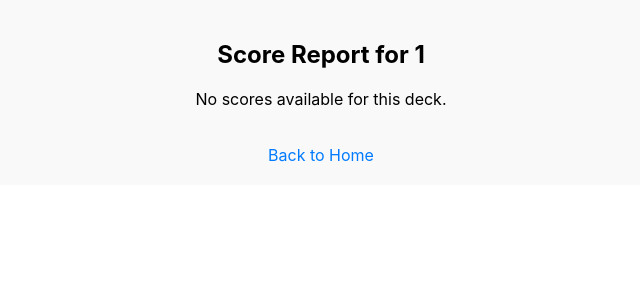
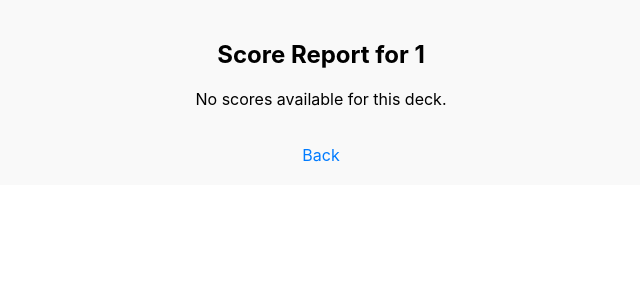
Before and after one commit to AceCanacan/NewLearn, a React (Create React App) app in the folder my-app/: page /score-report/1 in a window 1280 px wide. Shown: the top 300 px of the page, without its empty margins (319-959 px from the left). Built offline with nearby package versions, Linux system fonts and the light colour scheme.

Commit message:
some edits in score report

```diff
--- a/my-app/src/App.js
+++ b/my-app/src/App.js
@@ -1,4 +1,4 @@
-import React, { useEffect } from 'react';
+import React, { useEffect, useState } from 'react';
 import { BrowserRouter as Router, Route, Routes, useNavigate, useLocation } from 'react-router-dom';
 import './App.css';
 import Deck from './components/Home/Deck';
@@ -10,7 +10,7 @@ import ScoreReport from './components/ScoreReport/ScoreReport';
 const CustomRouter = ({ children }) => {
   const navigate = useNavigate();
   const location = useLocation();
-  const [isNavigatingBack, setIsNavigatingBack] = React.useState(false);
+  const [isNavigatingBack, setIsNavigatingBack] = useState(false);
 
   useEffect(() => {
     const handleBeforeUnload = (event) => {
@@ -24,6 +24,9 @@ const CustomRouter = ({ children }) => {
       if (location.pathname.includes('/test/')) {
         event.preventDefault();
         window.dispatchEvent(new Event('showBackDisclaimer'));
+      } else if (location.pathname.includes('/score-report/')) {
+        const deckName = location.pathname.split('/').pop();
+        navigate(`/deck/${deckName}`);
       } else if (location.pathname.includes('/deck/')) {
         navigate(`/`);
       } else {
--- a/my-app/src/components/ScoreReport/ScoreReport.js
+++ b/my-app/src/components/ScoreReport/ScoreReport.js
@@ -37,7 +37,7 @@ const ScoreReport = () => {
           ))}
         </ul>
       )}
-      <Link to="/">Back to Home</Link>
+      <Link to={`/deck/${deckName}`}>Back</Link>
     </div>
   );
 };
```
